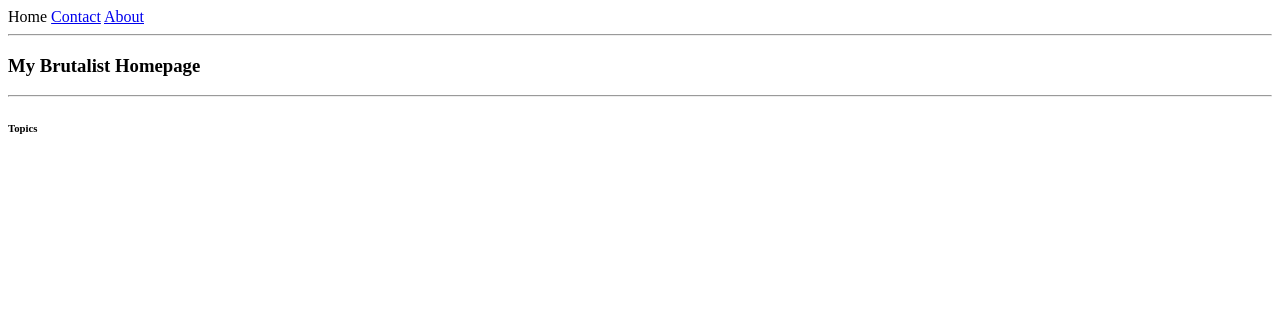
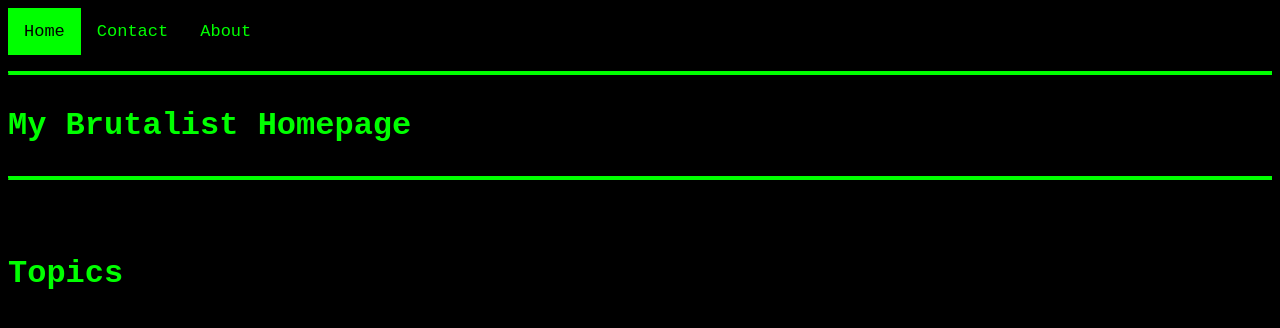
Before and after one commit to FireworldStudios/My-Brutalist-Homepage, a plain HTML site: page index.html in a window 1280 px wide. Drawn offline with Linux system fonts and the light colour scheme.

Commit message:
Update index.html

```diff
--- a/index.html
+++ b/index.html
@@ -1,8 +1,55 @@
 <html>
   <head>
     <title>My Brutalist Homepage</title>
-    <link rel="stylesheet" href="styles.css" />
-    <script src="script.js"></script>
+    <style>
+      body{
+        background-color: black;
+        color: lime;
+        font-family: 'Courier New', monospace;
+      }
+      .topnav {
+        background-color: black;
+        overflow: hidden;
+      }
+
+      /* Style the links inside the navigation bar */
+      .topnav a {
+        float: left;
+        color: lime;
+        text-align: center;
+        padding: 14px 16px;
+        text-decoration: none;
+        font-size: 17px;
+      }
+
+      /* Change the color of links on hover */
+      .topnav a:hover {
+        background-color: lime;
+        color: black;
+      }
+
+      /* Add a color to the active/current link */
+      .topnav a.active {
+        background-color: lime;
+        color: black;
+      }
+      * {
+        box-sizing: border-box;
+        font-size: 32px;
+      }
+      * {
+        box-sizing: border-box;
+        font-size: 32px;
+      }
+      .window {
+        background-color: black;
+        color: lime;
+      }
+      hr.solid {
+        border-top: 3px solid #bbb;
+        border-color: lime;
+      }
+    </style>
   </head>
   <div class="topnav">
   <a class="active">Home</a>
```
